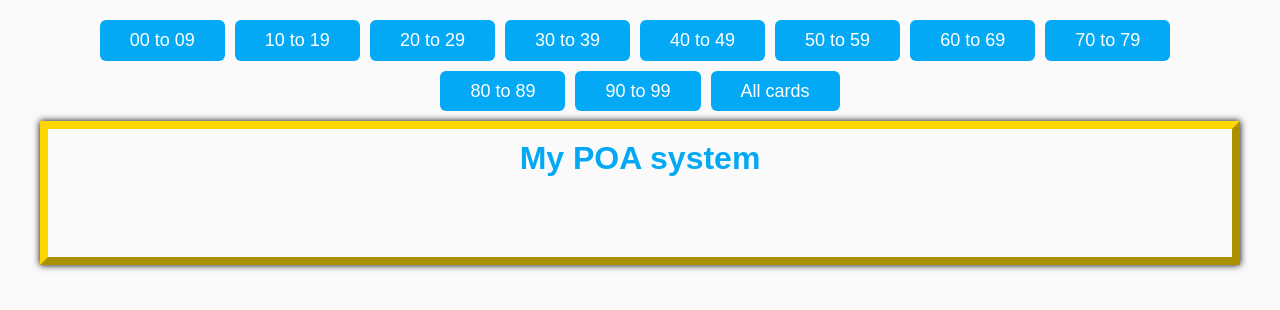
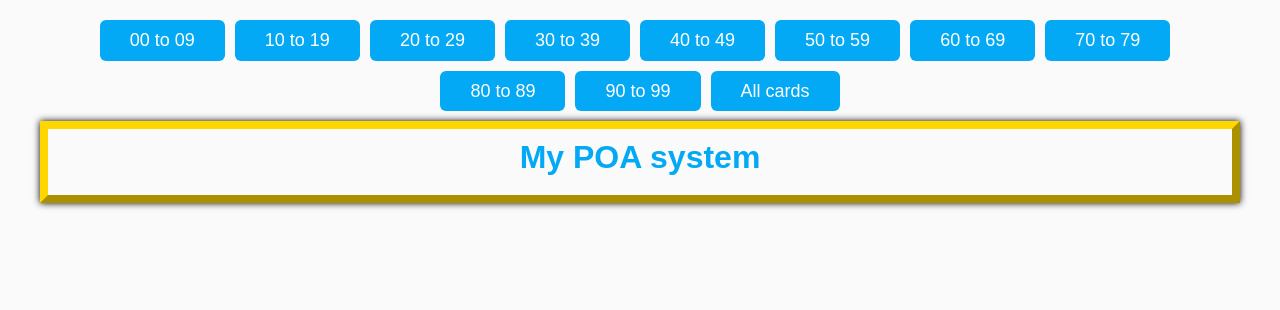
Before and after one commit to Baxtibay/poa, a plain HTML site: page index.html in a window 1280 px wide. Drawn offline with Linux system fonts and the light colour scheme.

Commit message:
Add dom-content-loaded to js and change style

```diff
--- a/css/style.css
+++ b/css/style.css
@@ -119,14 +119,13 @@ img {
 }
 
 .card-list {
+  margin: 0;
+  padding: 0;
   display: flex;
   align-items: center;
   justify-content: center;
   flex-wrap: wrap;
   height: auto;
-  margin: 0;
-  margin-bottom: 20px;
-  padding: 20px;
   list-style: none;
 }
 
@@ -137,6 +136,7 @@ img {
   height: 100px;
   border-radius: 50%;
   transition: outline-offset 0.1s ease;
+  perspective: 500px;
 }
 
 /* OUTLINE FOR HOVER */
@@ -162,7 +162,8 @@ img {
 } */
 
 .toggle-card {
-  transform: perspective(500px) rotateY(180deg);
+  transform: rotateY(180deg);
+  /* transform: perspective(500px) rotateY(-180deg); */
 }
 
 .front-toggle {
@@ -172,7 +173,7 @@ img {
 
 /* SECTION */
 .poa {
-  padding: 5px;
+  padding: 4px;
   display: flex;
   flex-direction: column;
   flex-wrap: wrap;
--- a/js/main.js
+++ b/js/main.js
@@ -1,3 +1,4 @@
+window.addEventListener('DOMContentLoaded', () => {
   // Generate from HTML
   const sectionPoa = document.querySelector('.poa');
   const ul = document.querySelector('.card-list');
@@ -342,6 +343,8 @@ const cardGenerator = (person) => {
     })
   }
 
+})
+
 // ===================-------------------- ORIGINAL code ----------------=================== //
 // // Card Generator Function front
 // const cardGenerator = () => {
```
Lines whose indentation alone changed are shown as unchanged.
